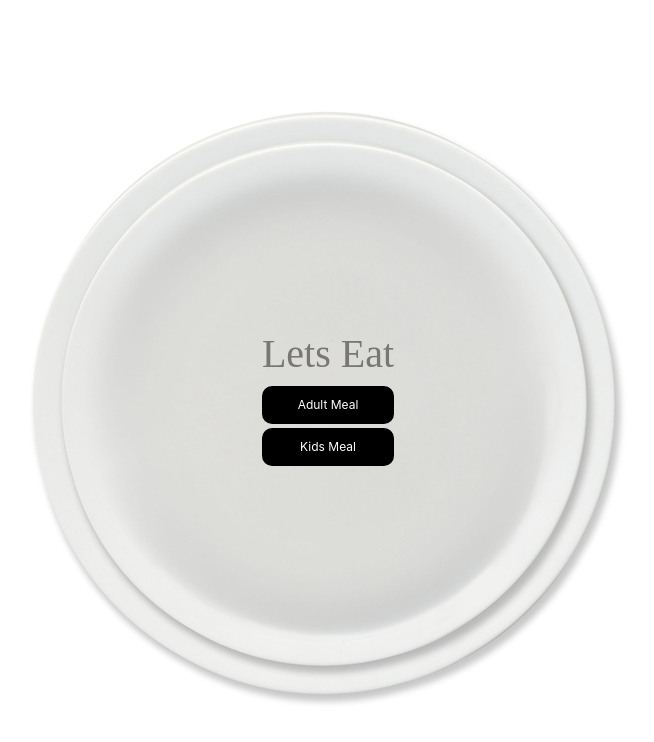
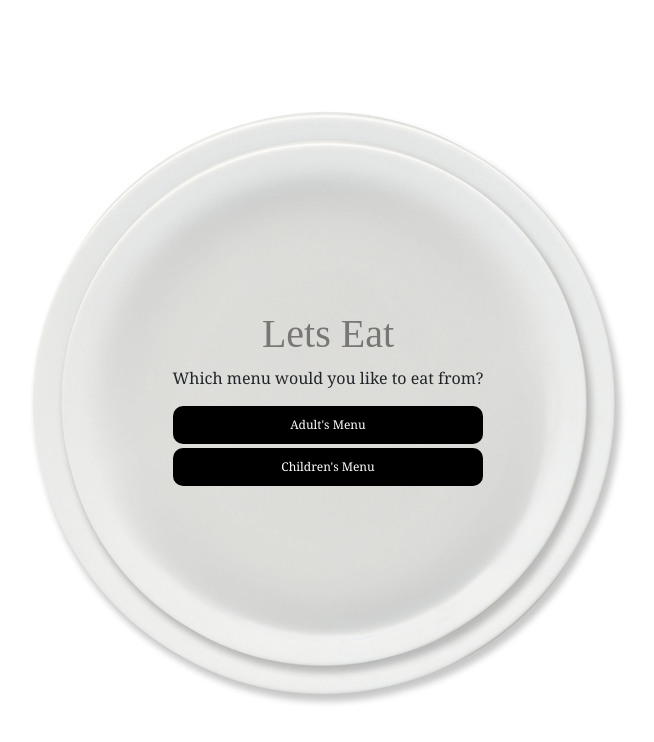
Before and after one commit to kaylalessard/KLessard, a React (Create React App) app in the folder LetsEat/: page / in a window 1280 px wide. Shown: the top 742 px of the page, without its empty margins (312-966 px from the left). Built offline with nearby package versions, Linux system fonts and the light colour scheme.

Commit message:
Update App.js

```diff
--- a/LetsEat/src/App.js
+++ b/LetsEat/src/App.js
@@ -1,7 +1,6 @@
 import React from 'react';
 import '../node_modules/bootstrap/dist/css/bootstrap.min.css';
 import { BrowserRouter as Router, Switch, Route, Link } from "react-router-dom";
-// import CreateMeal from "./components/create-meal.component";
 import Meal from "./components/meal.component";
 import Kids from "./components/kids.component";
 
@@ -10,24 +9,27 @@
 return (
 
 <Router>
-
 <div className="header">
 <h1>Lets Eat</h1>
 </div>
+<div className="content">
+<p>Which menu would you like to eat from?</p>
 
-{/* buttons direct to data table of adult meals and kids meals */}
+{/* buttons to select adult meals or kids meals */}
+
 <div className="buttons">
-<Link className="button" to="/meal">Adult Meal</Link>
-<Link className="button" to="/kids">Kids Meal</Link>
+<Link className="button" to="/meal">Adult's Menu</Link>
+<Link className="button" to="/kids">Children's Menu</Link>
 </div>
 
 {/* this defines our navigation path */}
-<div>
+<div className="content">
 <Switch>
-{/* <Route exact path='/' component={CreateMeal} /> */}
 <Route path="/meal" component={Meal} />
 <Route path="/kids" component={Kids} />
 </Switch>
+
+</div>
 </div>
 </Router>
 );
```
